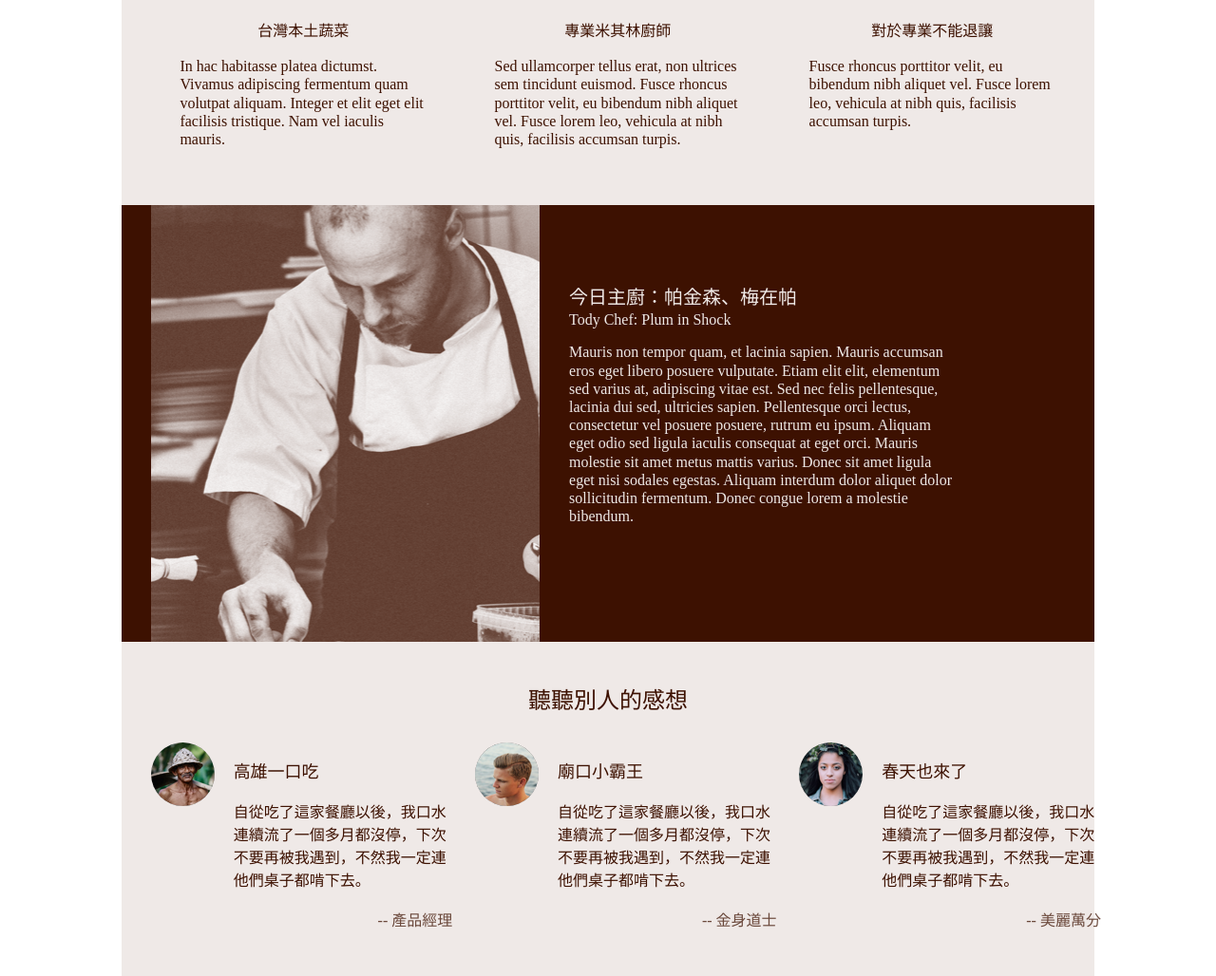
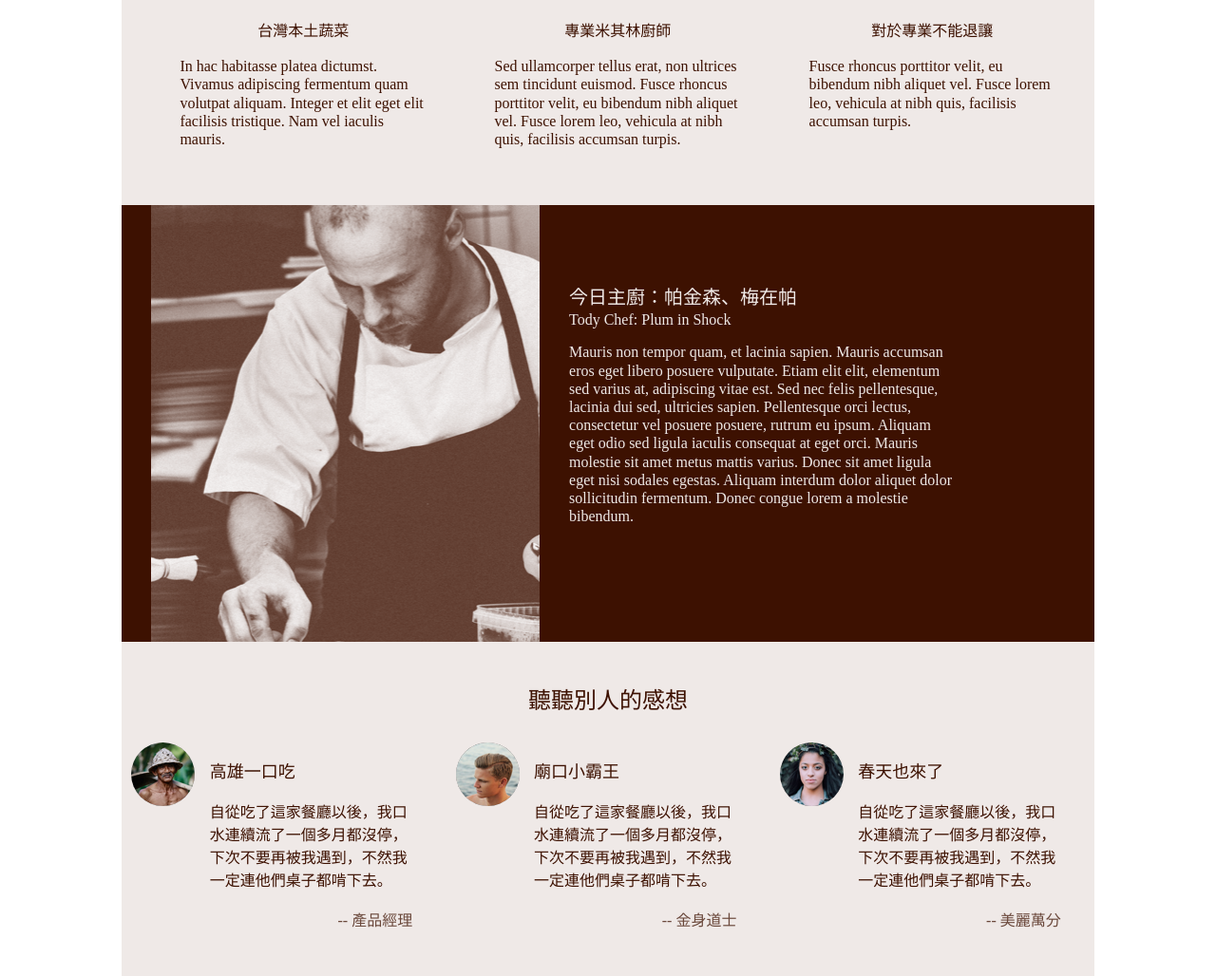
Before and after one commit to eden90267/hex-school-rwd-final-hw, a plain HTML site: page index.html in a window 1280 px wide. Shown: the part 781-1809 px from the top of the page at 95% size. Drawn offline with Linux system fonts and the light colour scheme.

Commit message:
impl hw with index (unfinished)

```diff
--- a/css/styles.css
+++ b/css/styles.css
@@ -248,8 +248,8 @@ img {
 
 .feeling ul li {
 	float:  left;
-	width: 30.33333%;
-	margin-left: 3%;
+	width: 32.33333%;
+	margin-left: 1%;
 }
 
 .avatar-head-pic {
@@ -262,7 +262,7 @@ img {
 }
 
 .feeling .avatar-detail li {
-	width: 100%;
+	width: 85%;
 	float: left;
 }
 
```
